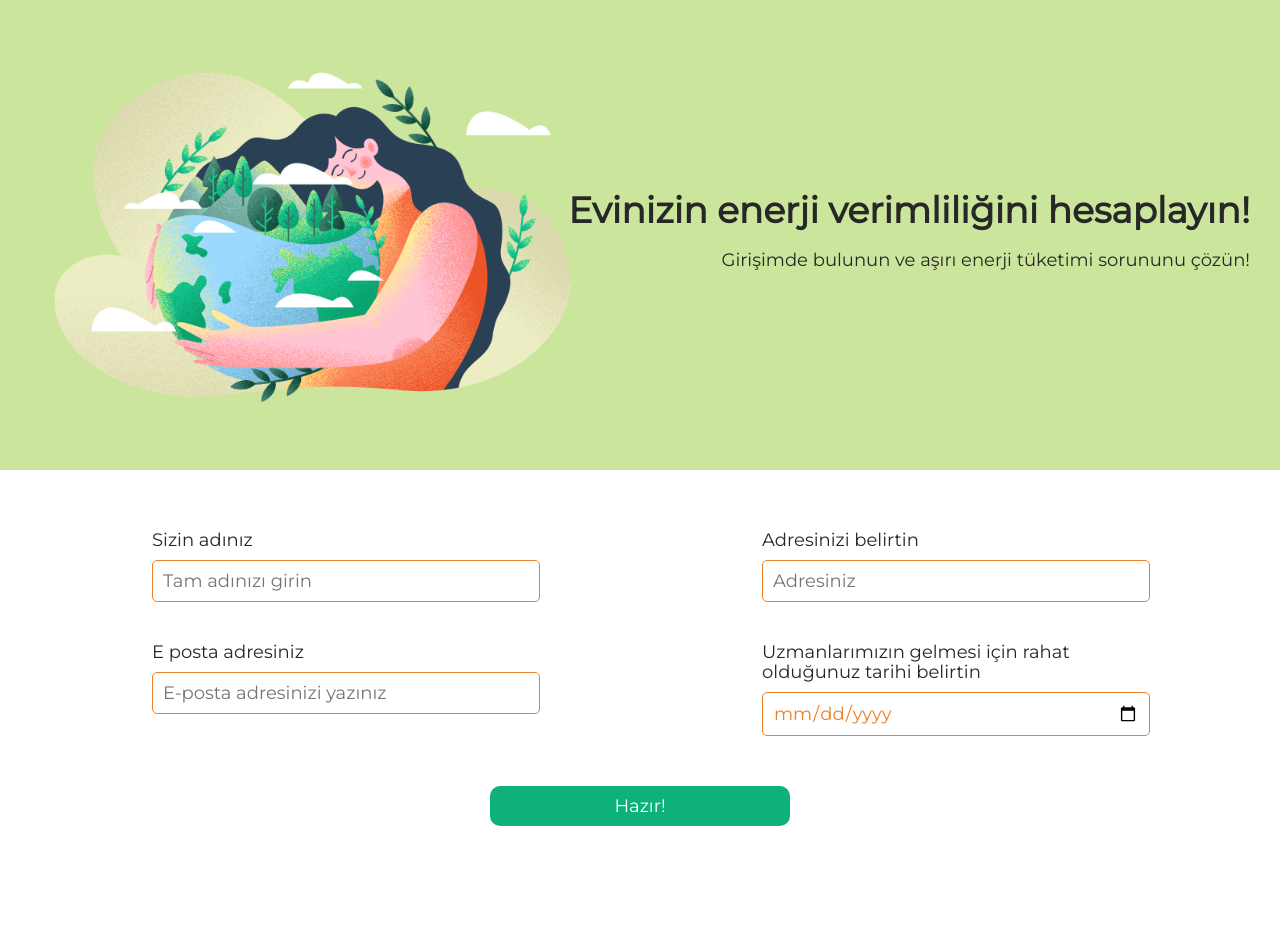
After one commit to theuamaker/TUR_Calculator-main, a Flask app: template templates/form.html in a window 1280 px wide. The commit adds this page. Run offline with Flask 3, Linux system fonts and the light colour scheme; the template is opened without the code that fills it, so the values that code supplies are empty.

Commit message:
27.10.23

```diff
--- a/main.py
+++ b/main.py
@@ -1,6 +1,5 @@
-# Import / İçe Aktarma
-from flask import Flask, render_template
-
+# İçe Aktarma
+from flask import Flask, render_template, request
 
 app = Flask(__name__)
 
@@ -29,8 +28,8 @@ def lights(size):
 def electronics(size, lights):
     return render_template(
                             'electronics.html',
-                            size = size,
-                            lights = lights
+                            size=size,
+                            lights=lights
                            )
 
 # Hesaplama
@@ -42,4 +41,36 @@ def end(size, lights, device):
                                                     int(device)
                                                     )
                         )
-app.run(debug=True)
+
+# Form
+@app.route('/form')
+def form():
+    return render_template('form.html')
+
+# Formun sonuçları
+@app.route('/submit', methods=['POST'])
+def submit_form():
+    # Veri toplama için değişkenleri tanımlama B)
+    name = request.form['name']
+    email = request.form['email']
+    address = request.form['address']
+    date = request.form['date']
+
+    # Verileri bir .txt dosyasında depolama :)
+    with open('form.txt', 'a') as file:
+        file.write(f'Name: {name}\n')
+        file.write(f'Email: {email}\n')
+        file.write(f'Address: {address}\n')
+        file.write(f'Date: {date}\n')
+        file.write('\n')  # Verileri ayırmak için bir boş satır ekleme
+
+    # Verileri sohbete gönderme
+    return render_template('form_result.html',
+                           name=name,
+                           email=email,
+                           address=address,
+                           date=date
+                           )
+
+if __name__ == '__main__':
+    app.run(debug=True)
--- a/static/css/style.css
+++ b/static/css/style.css
@@ -67,6 +67,7 @@ main {
     border: 1px solid #EB8028;
     transition: 0.2s;
 }
+
 .item__img {
     object-fit: contain;
     width: 150px;
@@ -91,3 +92,82 @@ main {
 .main__title--margin {
     margin-bottom: 50px;
 }
+
+.main__link {
+    display: inline-block;
+    text-decoration: none;
+    padding: 20px 0;
+    width: 300px;
+    border-radius: 20px;
+    background-color: #0EB07C;
+    text-align: center;
+    cursor: pointer;
+    color: #fff;
+}
+
+.form {
+    display: flex;
+    flex-direction: column;
+    align-items: center;
+    gap: 50px;
+}
+
+.user input {
+    padding: 10px;
+    border: 1px solid #EB8028;
+    background: inherit;
+    border-radius: 5px;
+    font: inherit;
+    width: 100%;
+    color: #EB8028;
+}
+
+.user input:focus,
+.user input:active {
+    border: 1px solid #EB8028;
+    outline: none;
+}
+
+.user {
+    display: flex;
+    flex-direction: row;
+    width: 100%;
+    justify-content: space-around;
+}
+
+.user-info {
+    width: 30%;
+    display: flex;
+    flex-direction: column;
+    gap: 40px;
+}
+
+label {
+    display: inline-block ;
+    margin-bottom: 10px;
+}
+
+.address-date {
+    width: 30%;
+    display: flex;
+    flex-direction: column;
+    gap: 40px;
+}
+
+.delivery {
+    display: flex;
+    justify-content: space-between;
+}
+
+.button {
+    width: 10%;
+    padding: 10px;
+    min-width: 300px;
+    cursor: pointer;
+    align-self: center;
+    border: none;
+    border-radius: 10px;
+    background: #0EB07C;
+    font: inherit;
+    color: #fff;
+}
--- a/templates/end.html
+++ b/templates/end.html
@@ -29,10 +29,14 @@
         <img class="rez__img" src="../../static/img/planet_medium.svg" alt="">
         <span>Sonucunuz {{result}} kWh</span>
         <span>Evınızın enerji verimliliği orta düzeydedir!</span>
+        <span>Dünyayı daha çevreci bir yer yapmak ister misiniz? Formu doldurun ve size çevreci bir yapı oluşturalım!</span>
+        <a class=main__link href="{{ url_for('form') }}">Formu doldurun</a>
         {%elif result >= 300%}
         <img class="rez__img" src="../../static/img/planet_bad.svg" alt="">
         <span>Sonucunuz {{result}} kWh</span>
         <span>Evınızın enerji verimliliği ortalamadan düşüktür!</span>
+        <span>Dünyayı daha çevreci bir yer yapmak ister misiniz? Formu doldurun ve size çevreci bir yapı oluşturalım!</span>
+        <a class=main__link href="{{ url_for('form') }}">Formu doldurun</a>
         {%endif%}
     </div>
     {% endblock %}
--- /dev/null
+++ b/templates/form.html
@@ -0,0 +1,58 @@
+<!doctype html>
+<html lang="en">
+<head>
+  <meta charset="UTF-8">
+  <meta
+    name="viewport"
+    content="width=device-width, user-scalable=no, initial-scale=1.0, maximum-scale=1.0, minimum-scale=1.0"
+  >
+  <meta http-equiv="X-UA-Compatible" content="ie=edge">
+  <link rel="stylesheet" href="../../static/css/style.css">
+  <title>Akıllı evler için enerji verimlilik hesaplayıcısı</title>
+</head>
+<body>
+  <header class="header">
+    <div class="header__text">
+      <h1>Evinizin enerji verimliliğini hesaplayın!</h1>
+      <p>Girişimde bulunun ve aşırı enerji tüketimi sorununu çözün!</p>
+    </div>
+  </header>
+  <main>
+    {% block content %}
+    <form action="{{ url_for('submit_form') }}" method="post" class="form">
+      <div class="user">
+        <ul class="user-info">
+            <li class="user-info__item">
+
+                <label for="name">Sizin adınız</label>
+                <input type="text" name="name" id="name" placeholder="Tam adınızı girin" required>
+            </li>
+            <li class="user-info__item">
+                <!-- Görev 4. Kullanıcının e-posta adresi için bir giriş alanı oluşturun -->
+                <label for="email">E posta adresiniz</label>
+                <input type="email" name="email" id="email" placeholder="E-posta adresinizi yazınız" required>
+            </li>
+        </ul>
+        <!--Adres ve isim için alanlar-->
+        <ul class="address-date">
+            <li class="user-info__item">
+
+                <label for="address">Adresinizi belirtin</label>
+                <input type="text" name="address" id="address" placeholder="Adresiniz" required>
+            </li>
+            <li class="user-info__item">
+
+                <label for="date">Uzmanlarımızın gelmesi için rahat olduğunuz tarihi belirtin</label>
+                <input type="date" name="date" id="date" required>
+            </li>
+        </ul>
+    </div>
+    <button class="button" type="submit">Hazır!</button>
+    </form>
+    {% endblock %}
+  </main>
+  <footer>
+
+  </footer>
+</body>
+</html>
```
Also changed, not shown: form.txt (added, +14 -0 lines), templates/form_result.html (added, +18 -0 lines).
